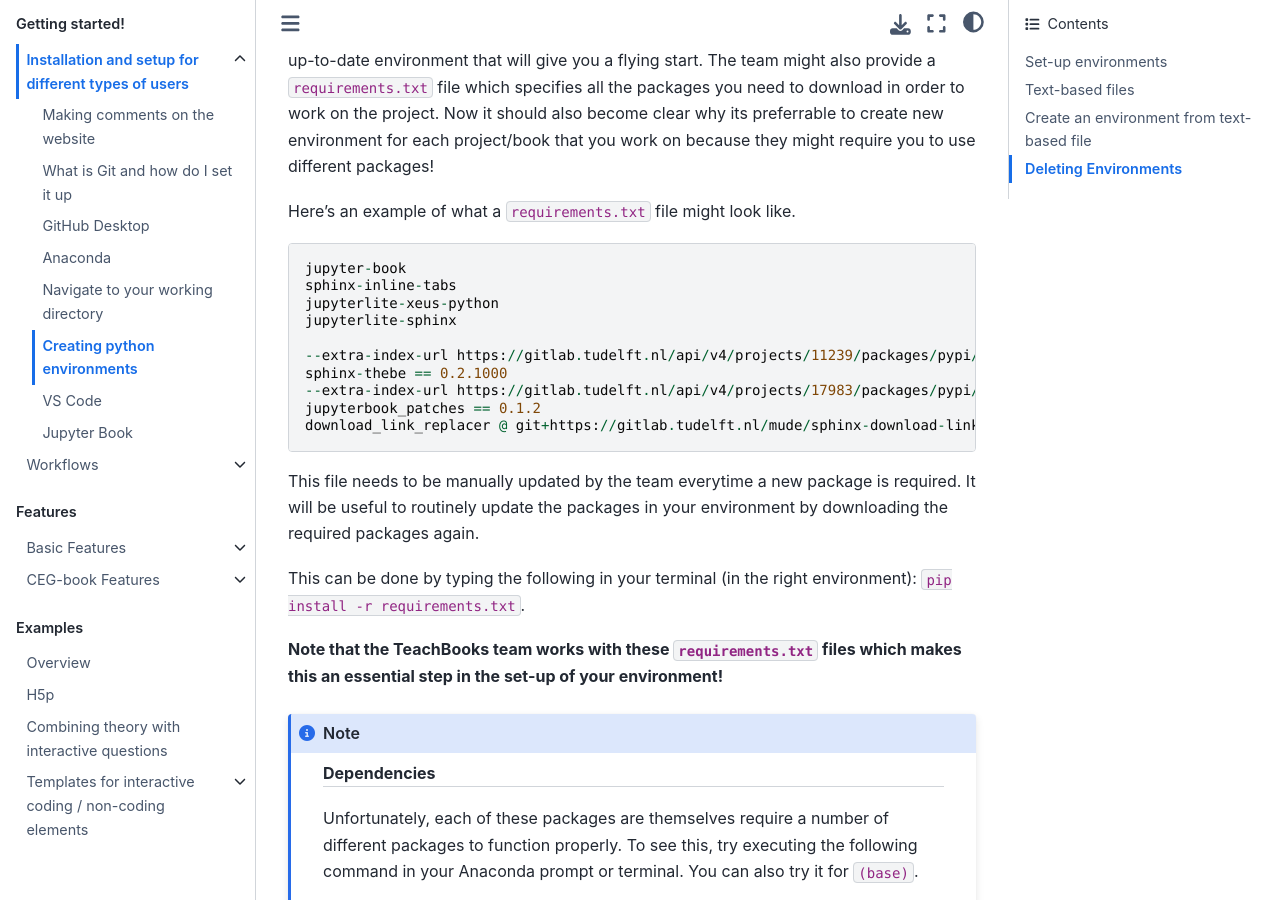
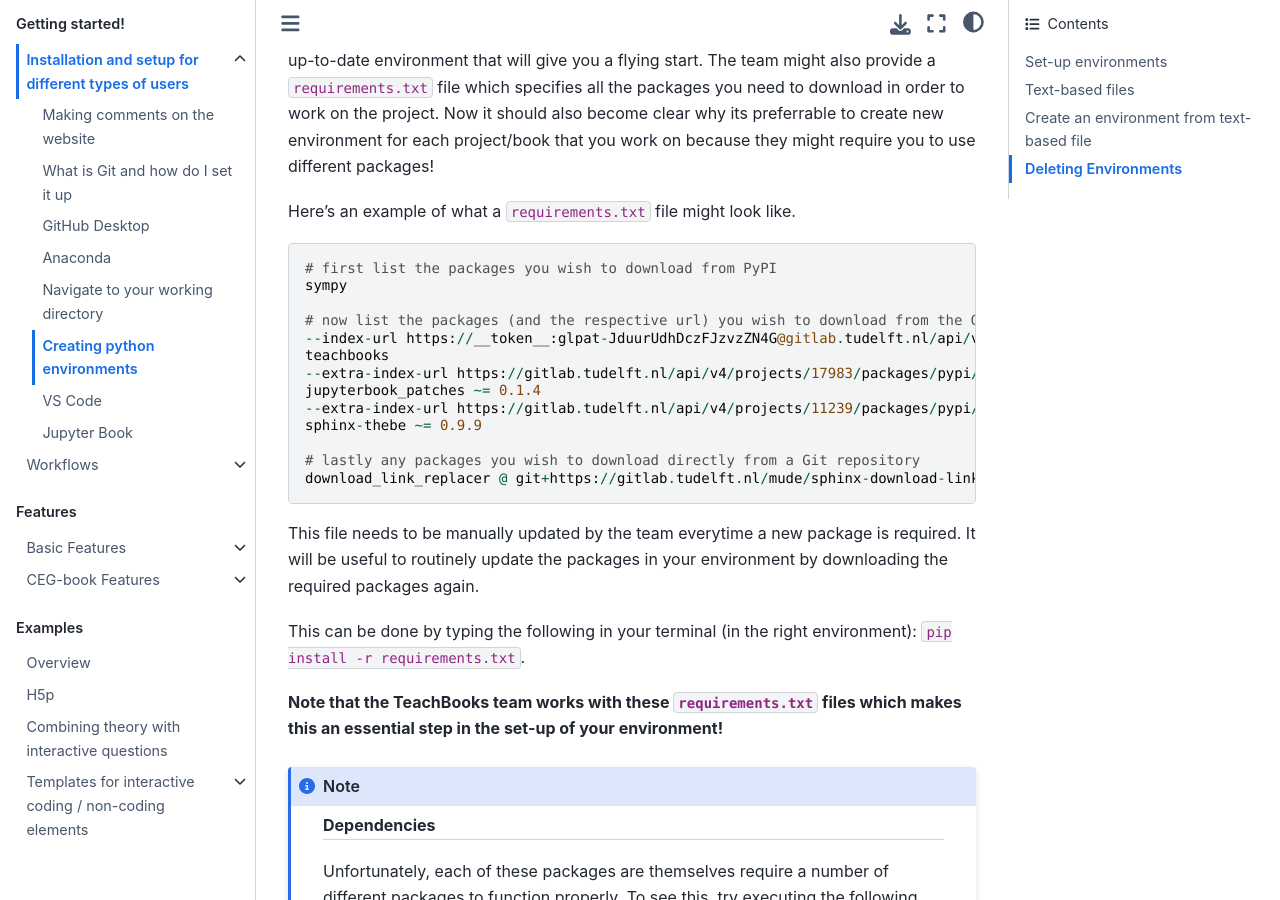
Before and after one commit to TeachBooks/mirror_teachbook_manual, a Jupyter Book: the page built from book/installation-and-setup/environments.md, in a window 1280 px wide and 900 px high, scrolled down 1255 px. Built offline with Jupyter Book 1.0.4 settings and Sphinx 7.4.7 and the Sphinx Book theme 1.1.4, drawn with Linux system fonts in a browser that asks for light colours; pages that are not in the unit, such as notebooks, are missing from menus; comment, search, counter and statistics services are not loaded.

Commit message:
Include example requirements file from template

````diff
--- a/book/installation-and-setup/environments.md
+++ b/book/installation-and-setup/environments.md
@@ -28,16 +28,19 @@ Moreover, if you are joining a team that is working on complex projects, it can
 Here's an example of what a `requirements.txt` file might look like.
 
 ```
-jupyter-book
-sphinx-inline-tabs
-jupyterlite-xeus-python
-jupyterlite-sphinx
+# first list the packages you wish to download from PyPI
+sympy
 
+# now list the packages (and the respective url) you wish to download from the GitLab package registry
+--index-url https://__token__:glpat-JduurUdhDczFJzvzZN4G@gitlab.tudelft.nl/api/v4/projects/13957/packages/pypi/simple
+teachbooks
+--extra-index-url https://gitlab.tudelft.nl/api/v4/projects/17983/packages/pypi/simple
+jupyterbook_patches ~= 0.1.4
 --extra-index-url https://gitlab.tudelft.nl/api/v4/projects/11239/packages/pypi/simple
-sphinx-thebe == 0.2.1000
---extra-index-url https://gitlab.tudelft.nl/api/v4/projects/17983/packages/pypi/simple
-jupyterbook_patches == 0.1.2
-download_link_replacer @ git+https://gitlab.tudelft.nl/mude/sphinx-download-link-replacer@dlr-0.1.2
+sphinx-thebe ~= 0.9.9
+
+# lastly any packages you wish to download directly from a Git repository
+download_link_replacer @ git+https://gitlab.tudelft.nl/mude/sphinx-download-link-replacer
 ```
 This file needs to be manually updated by the team everytime a new package is required. It will be useful to routinely update the packages in your environment by downloading the required packages again.
 
````
